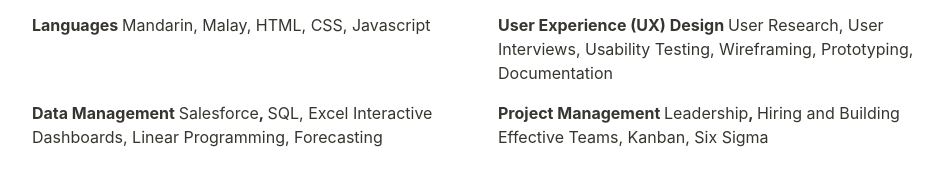
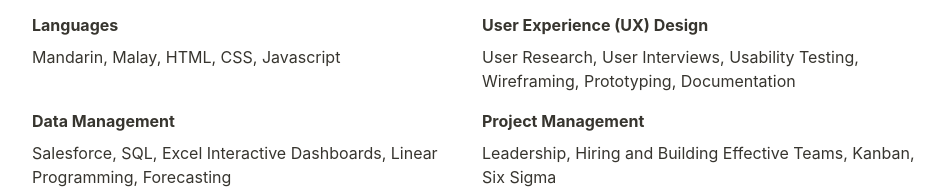
Before and after one commit to natuhlie/resume, a plain HTML site: page index.html in a window 1280 px wide. Shown: the part 617-806 px from the top of the page, without its empty margins (158-1110 px from the left). Drawn offline with Linux system fonts and the light colour scheme.

Commit message:
gridify skills list

```diff
--- a/index.html
+++ b/index.html
@@ -47,27 +47,22 @@
 				5-person<strong> startups</strong> to large <strong>multinational businesses</strong>. I&#x27;ve been
 				drawing ideas since I was 3, making websites since middle school, and am currently learning to code them
 				from scratch.</p>
-			<div class="column-list">
-				<div style="width:50%" class="column">
-					<p><strong>Languages
-						</strong>Mandarin, Malay, HTML, CSS, Javascript</p>
+			<div class="even-grid">
+				<div>
+					<p><strong>Languages</strong></p>
+					<p>Mandarin, Malay, HTML, CSS, Javascript</p>
 				</div>
-				<div style="width:50%" class="column">
-					<p><strong>User Experience (UX) Design
-						</strong>User Research, User Interviews, Usability Testing, Wireframing, Prototyping,
-						Documentation</p>
+				<div>
+					<p><strong>User Experience (UX) Design</strong></p>
+					<p>User Research, User Interviews, Usability Testing, Wireframing, Prototyping, Documentation</p>
 				</div>
-			</div>
-			<div class="column-list">
-				<div style="width:50%" class="column">
-					<p><strong>Data Management
-						</strong>Salesforce<strong>, </strong>SQL, Excel Interactive Dashboards, Linear Programming,
-						Forecasting </p>
+				<div>
+					<p><strong>Data Management</strong></p>
+					<p>Salesforce, SQL, Excel Interactive Dashboards, Linear Programming, Forecasting </p>
 				</div>
-				<div style="width:50.000000000000014%" class="column">
-					<p><strong>Project Management
-						</strong>Leadership<strong>, </strong>Hiring and Building Effective Teams, Kanban, Six Sigma
-					</p>
+				<div>
+					<p><strong>Project Management</strong></p>
+					<p>Leadership, Hiring and Building Effective Teams, Kanban, Six Sigma</p>
 				</div>
 			</div>
 			<h1>Work History</h1>
@@ -75,7 +70,7 @@
 				<div>
 					<p>Apr 2020- Present</p>
 				</div>
-				<div >
+				<div>
 					<p><strong>Business Development
 							Associate</strong> @ Etherdyne Technologies | <em>Santa Clara, CA</em></p>
 					<p>I pitched myself to the advisor of this
--- a/style.css
+++ b/style.css
@@ -719,8 +719,16 @@ blockquote {
 	grid-template-columns: 1fr 4fr;
 }
 
+.even-grid {
+	display: grid;
+	grid-template-columns: 1fr 1fr;
+}
+
 @media screen and (max-width: 1024px) {
 	.grid-list {
 		grid-template-columns: 1fr;
 	}
+	.even-grid {
+		grid-template-columns: 1fr;
+	}
 }
```
